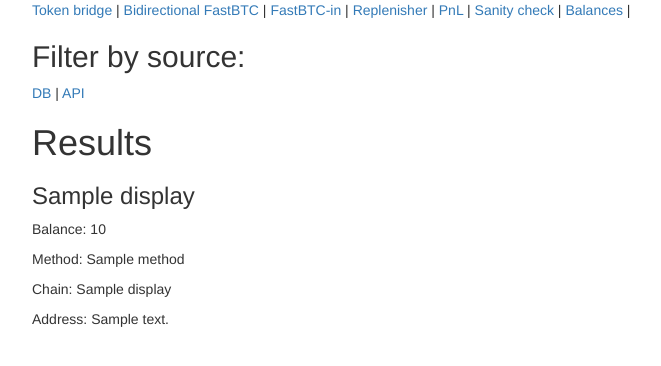
After one commit to DistributedCollective/sovryn-bridge-monitor, a Python web app: template bridge_monitor/templates/balances.jinja2 in a window 1280 px wide. The commit adds this page. Shown: the top 366 px of the page, without its empty margins (38-699 px from the left). Run offline with Jinja, Linux system fonts and the light colour scheme; the template is opened without the code that fills it: most values are stand-ins (such as "Sample title", 1, 10 or a date in 2020); some libraries are stand-ins or nearby versions.

Commit message:
Balances page skeleton

```diff
--- a/bridge_monitor/routes.py
+++ b/bridge_monitor/routes.py
@@ -10,3 +10,4 @@ def includeme(config):
     config.add_route("pnl", "/pnl/")
     config.include(sanity_check)
     config.add_route("pnl_details_csv", "/pnl/details.csv")
+    config.add_route("balances", "/balances/")
--- /dev/null
+++ b/bridge_monitor/templates/balances.jinja2
@@ -0,0 +1,33 @@
+{% extends "layout.jinja2" %}
+
+{% block content %}
+    <div class="content">
+        <nav>
+            <h2>Filter by source:</h2>
+            <!-- filter by db or api datasource-->
+            <a href={{ request.current_route_path(
+                                _query={"filter": "db"})
+                            }}>
+                    DB
+                </a> |
+                <a href={{ request.current_route_path(
+                                _query={"filter": "api"})
+                            }}>
+                    API
+                </a>
+        </nav>
+        <h1>Results</h1>
+        {% for display in displays %}
+            <div class="display">
+                <h3>{{ display.name }}</h3>
+                <p>Balance: {{ display.balance }}</p>
+                <p>Method: {{ display.method }}</p>
+                <p>Chain: {{ display.chain_name }}</p>
+                {% if display.address %}
+                    <p>Address: {{ display.address }}</p>
+                {% endif %}
+
+            </div>
+        {% endfor %}
+    </div>
+{% endblock %}
--- a/bridge_monitor/templates/layout.jinja2
+++ b/bridge_monitor/templates/layout.jinja2
@@ -35,7 +35,8 @@
         <a href="{{ request.route_path('fastbtc_in') }}">FastBTC-in</a> |
         <a href="{{ request.route_path('replenisher') }}">Replenisher</a> |
         <a href="{{ request.route_path('pnl') }}">PnL</a> |
-        <a href="{{ request.route_path('sanity_check') }}">Sanity check</a>
+        <a href="{{ request.route_path('sanity_check') }}">Sanity check</a> |
+        <a href="{{ request.route_path('balances') }}">Balances</a> |
     </nav>
 </div>
 
```
Also changed, not shown: bridge_monitor/views/balances.py (added, +77 -0 lines).
